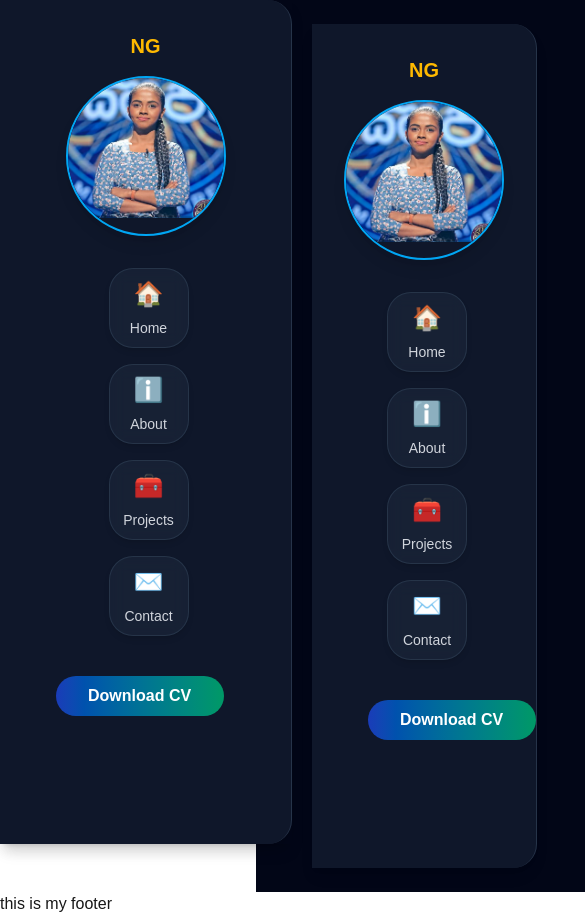
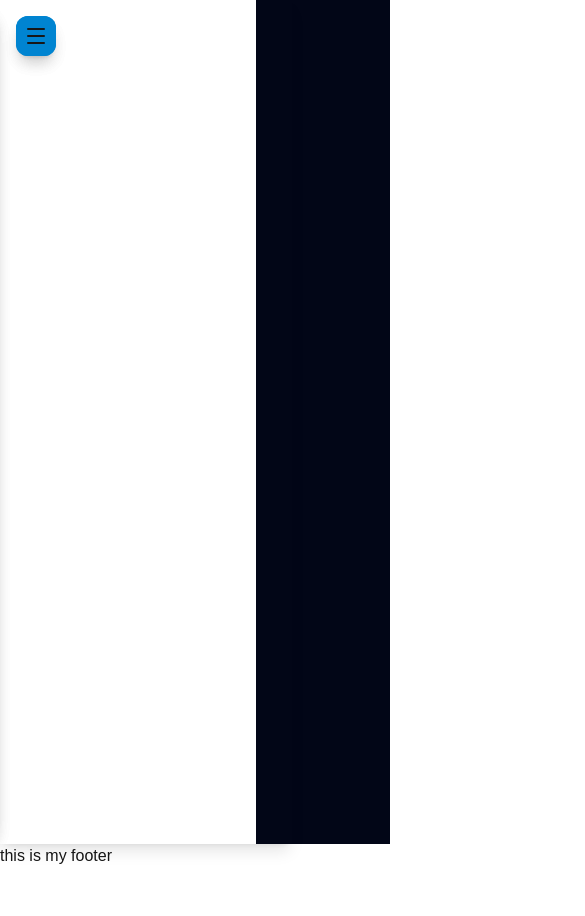
Before and after one commit to Nisansala2/mypro, a Next.js app: page /components/Navebar in a window 390 px wide. Shown: the whole page, 585 px wide, since content can reach past the window. After the commit the page ends 868 px from the top, so only its background shows below. Built offline with nearby package versions, Linux system fonts and the light colour scheme.

Commit message:
change responsive

```diff
--- a/src/app/components/Navebar/page.js
+++ b/src/app/components/Navebar/page.js
@@ -3,12 +3,15 @@ import { motion } from 'framer-motion';
 import Link from 'next/link';
 import { usePathname } from 'next/navigation';
 import Image from 'next/image';
+import { Menu, X } from 'lucide-react';
+import { useState, useEffect } from 'react';
+
 
 // ───────────────────────────────
 // 🔹 NavLink Component
 //  ───────────────────────────────
 
-function NavLink({ href, name, icon, delay = 0 }) {
+function NavLink({ href, name, icon, delay = 0, onClick }) {
   const path = usePathname();
   const isActive = path === href;
 
@@ -40,7 +43,10 @@ function NavLink({ href, name, icon, delay = 0 }) {
 
         {/* Active Glow */}
         {isActive
-         && ( <motion.span layoutId="active-glow" className="absolute inset-0 rounded-3xl border-2 border-sky-400/60 shadow-[0_0_15px_#38bdf8]" /> )}
+         && ( <motion.span layoutId="active-glow"
+         className="absolute inset-0 rounded-3xl border-2 border-sky-400/60 shadow-[0_0_15px_#38bdf8]"
+         />
+         )}
 
          </Link>
           </motion.div> );
@@ -50,6 +56,16 @@ function NavLink({ href, name, icon, delay = 0 }) {
  //  🔹 Sidebar Component
 // ───────────────────────────────
    export default function Sidebar() {
+      const [open, setOpen] = useState(false);
+      const [isMobile, setIsMobile] = useState(false);
+
+    useEffect(() => {
+    const checkMobile = () => setIsMobile(window.innerWidth < 768);
+    checkMobile();
+    window.addEventListener('resize', checkMobile);
+    return () => window.removeEventListener('resize', checkMobile);
+  }, []);
+
 
      const items = [
       { href: '/', icon: '🏠', name: 'Home' },
@@ -60,42 +76,68 @@ function NavLink({ href, name, icon, delay = 0 }) {
 
 
        return (
-        <aside
-        className="min-h-screen items-center py-8 space-y-8 bg-[#0f172a] text-white border-r border-slate-700/70 shadow-lg rounded-r-3xl">
-
-        {/* ── Profile Section ── */}
+         <>
+     {/* 🔹 Toggle button (visible only on mobile) */}
+      {isMobile && (
+        <button
+          className="fixed top-4 left-4 z-50 bg-sky-600 p-2 rounded-xl shadow-lg"
+          onClick={() => setOpen(!open)}
+        >
+          {open ? <X className="w-6 h-6" /> : <Menu className="w-6 h-6" />}
+        </button>
+      )}
 
 
+      {/* Sidebar */}
+      <motion.aside
+        initial={false}
+       animate={{ x: !isMobile || open ? 0 : '-100%' }}
+        transition={{ duration: 0.3 }}
+        className={`fixed md:static z-40 top-0 left-0 h-full w-64 md:w-72 flex flex-col items-center py-8 space-y-8
+        bg-[#0f172a] text-white border-r border-slate-700/70 shadow-lg rounded-r-3xl`}
+      >
+        {/* ── Profile Section ── */}
         <motion.div
           initial={{ opacity: 0 }}
           animate={{ opacity: 1 }}
           transition={{ delay: 0.1 }}
-             className="flex flex-col items-center space-y-4" >
-         <h2 className="text-xl font-semibold text-amber-400"> NG </h2>
-         <div className="w-40 h-40 rounded-full overflow-hidden border-2 border-sky-500 shadow-lg">
-        <Image src="/assets/image.jpg" alt="Nisansala Gamachchige" width={192} height={192} className="object-cover" />
+          className="flex flex-col items-center space-y-4"
+        >
+          <h2 className="text-xl font-semibold text-amber-400">NG</h2>
+          <div className="w-32 h-32 rounded-full overflow-hidden border-2 border-sky-500 shadow-lg">
+            <Image
+              src="/assets/image.jpg"
+              alt="Profile"
+              width={128}
+              height={128}
+              className="object-cover"
+            />
           </div>
         </motion.div>
 
-
         {/* ── Navigation Links ── */}
-       <div> <nav className="flex-1 flex flex-col ml-1.5 space-y-4 items-center">
-
-          {items.map((item, idx) => ( <NavLink
+        <nav className="flex flex-col space-y-4 items-center">
+          {items.map((item, idx) => (
+            <NavLink
               key={item.href}
-             href={item.href}
-            name={item.name}
-            icon={item.icon}
-            delay={idx * 0.05} /> ))}
+              {...item}
+              delay={idx * 0.05}
+              onClick={() => setOpen(false)} // closes sidebar on mobile
+            />
+          ))}
         </nav>
 
-         <motion.a href="/assets/NG_CV.pdf"
-             download whileHover={{ scale: 1.05, y: -2 }}
+        {/* ── CV Download Button ── */}
+        <motion.a
+          href="/assets/NG_CV.pdf"
+          download
+          whileHover={{ scale: 1.05, y: -2 }}
           whileTap={{ scale: 0.95 }}
-            className="px-8 ml-14 mt-10 py-2 bg-gradient-to-r from-blue-800 to-emerald-600 text-white rounded-full font-semibold hover:shadow-xl transition-all duration-300 flex items-center gap-1 w-42" >
+          className="px-6 mt-auto py-2 bg-gradient-to-r from-blue-700 to-emerald-600 text-white rounded-full font-semibold hover:shadow-xl transition-all duration-300"
+        >
           Download CV
         </motion.a>
-                </div>
-                </aside>
+      </motion.aside>
+    </>
   );
 }
```
Lines whose indentation alone changed are shown as unchanged.
